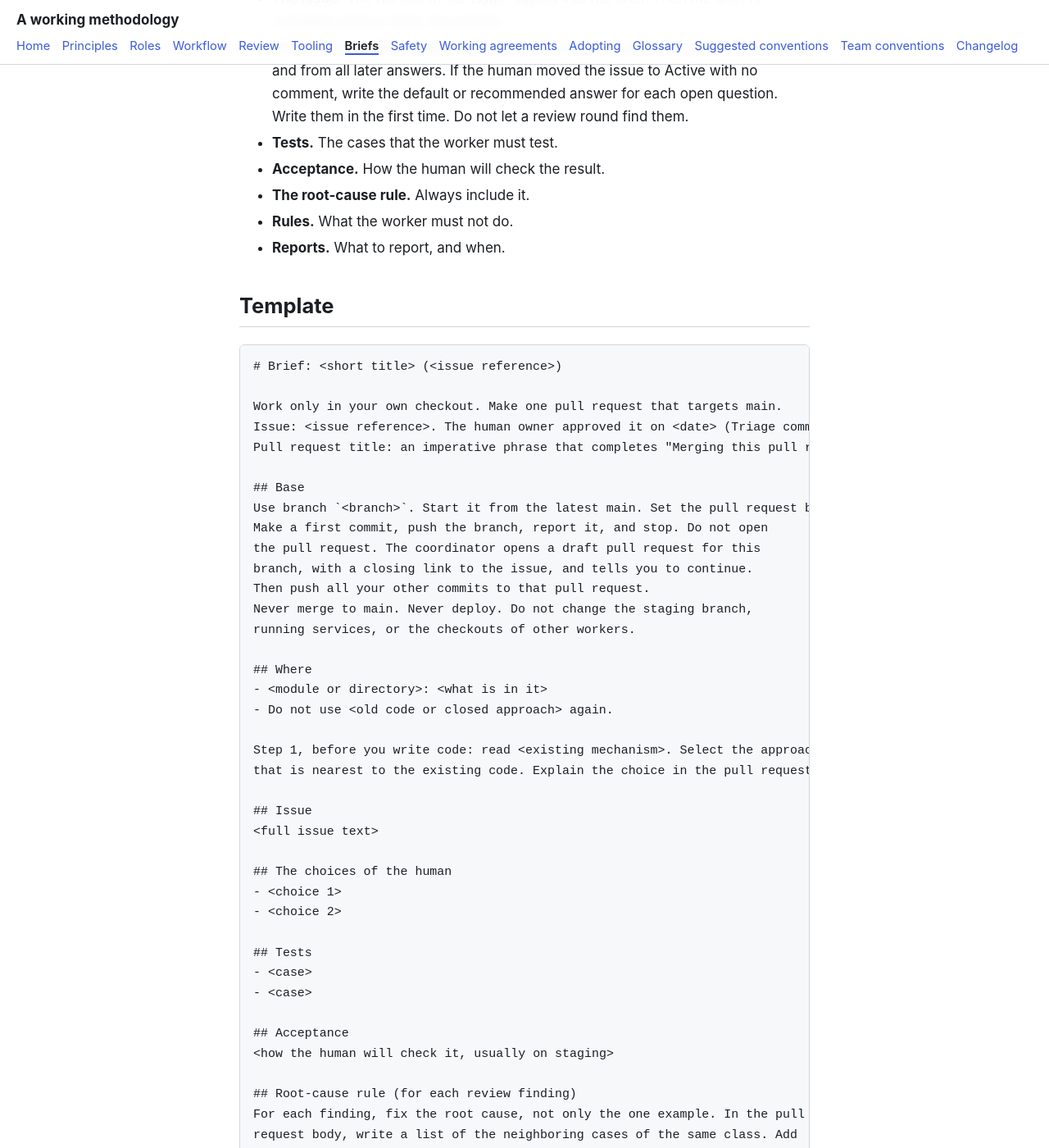
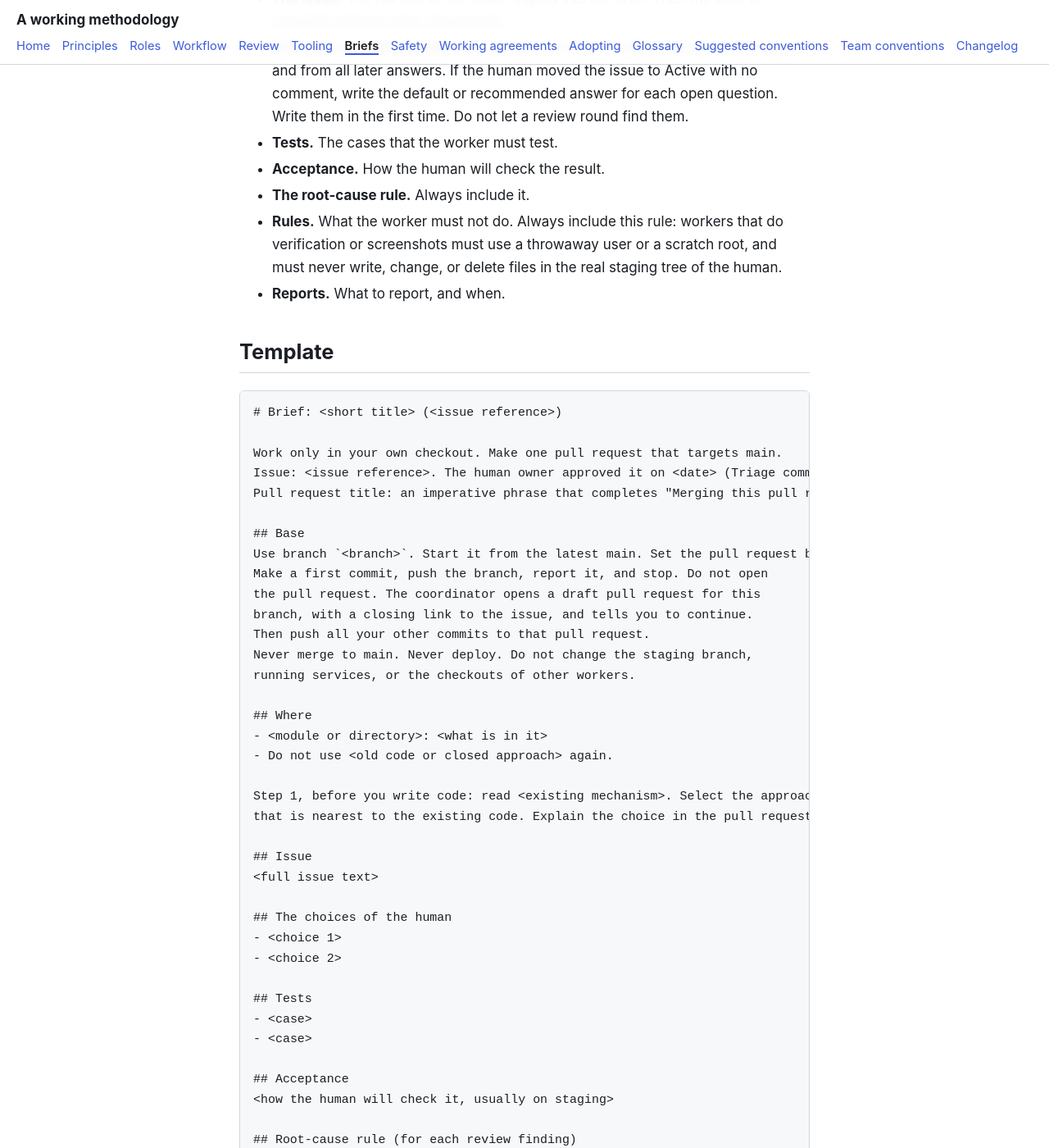
Before and after one commit to tangentcode/methodology, a Jekyll site: the page built from briefs.md, in a window 1280 px wide and 1400 px high, scrolled down 647 px. Shown: the whole window at 82% size. Built offline with Jekyll 4.4.1, drawn with Linux system fonts in a browser that asks for light colours; our own code applies the rules of GitHub Pages for plain Markdown files; some of the changed text lies outside the part shown.

Commit message:
Tell verification and screenshot workers to use a throwaway user or a scratch root (#88)
Workers that do verification or screenshots must use a throwaway user
or a scratch root. They must never write, change, or delete files in
the real staging tree of the human. The rule is in safety.md and in
the brief template.

```diff
--- a/briefs.md
+++ b/briefs.md
@@ -12,7 +12,7 @@ A brief is the written instruction of the owner bot to one worker agent for one
 - **Tests.** The cases that the worker must test.
 - **Acceptance.** How the human will check the result.
 - **The root-cause rule.** Always include it.
-- **Rules.** What the worker must not do.
+- **Rules.** What the worker must not do. Always include this rule: workers that do verification or screenshots must use a throwaway user or a scratch root, and must never write, change, or delete files in the real staging tree of the human.
 - **Reports.** What to report, and when.
 
 ## Template
@@ -64,6 +64,7 @@ tests for them before you push. Never push when tests fail.
 - Do not merge or deploy. Do not change the staging branch or running services.
 - Do not resolve review threads.
 - Keep temporary files in your own working directory, not in a shared temporary directory.
+- Workers that do verification or screenshots must use a throwaway user or a scratch root. They must never write, change, or delete files in the real staging tree of the human.
 - <rule for secrets, if the change touches credentials>
 - Write issues, pull request bodies, commit messages, and replies in ASD-STE100 style, in ASCII only (see working-agreements.md, Writing style).
 - Run only the targeted tests for the files that you changed. Report the number of tests that pass.
```
Also changed, not shown: safety.md (+4 -0 lines).
